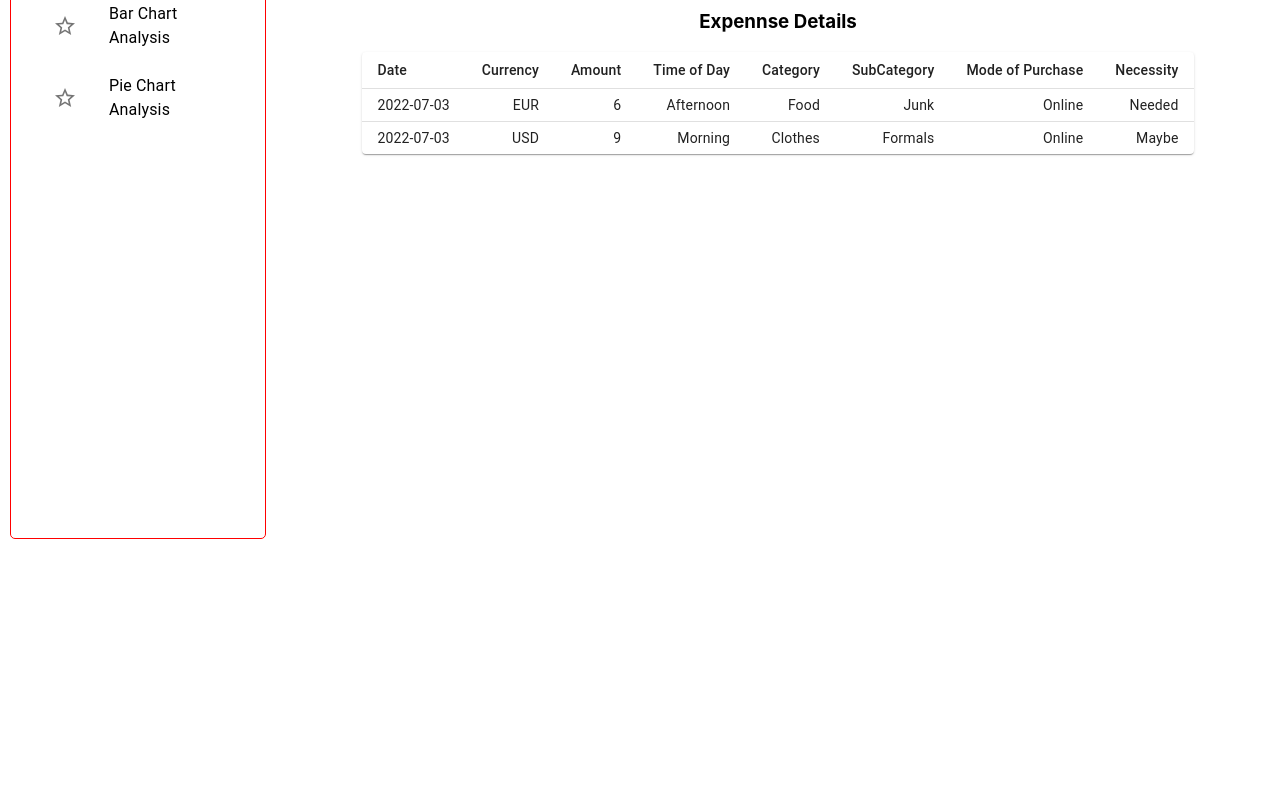
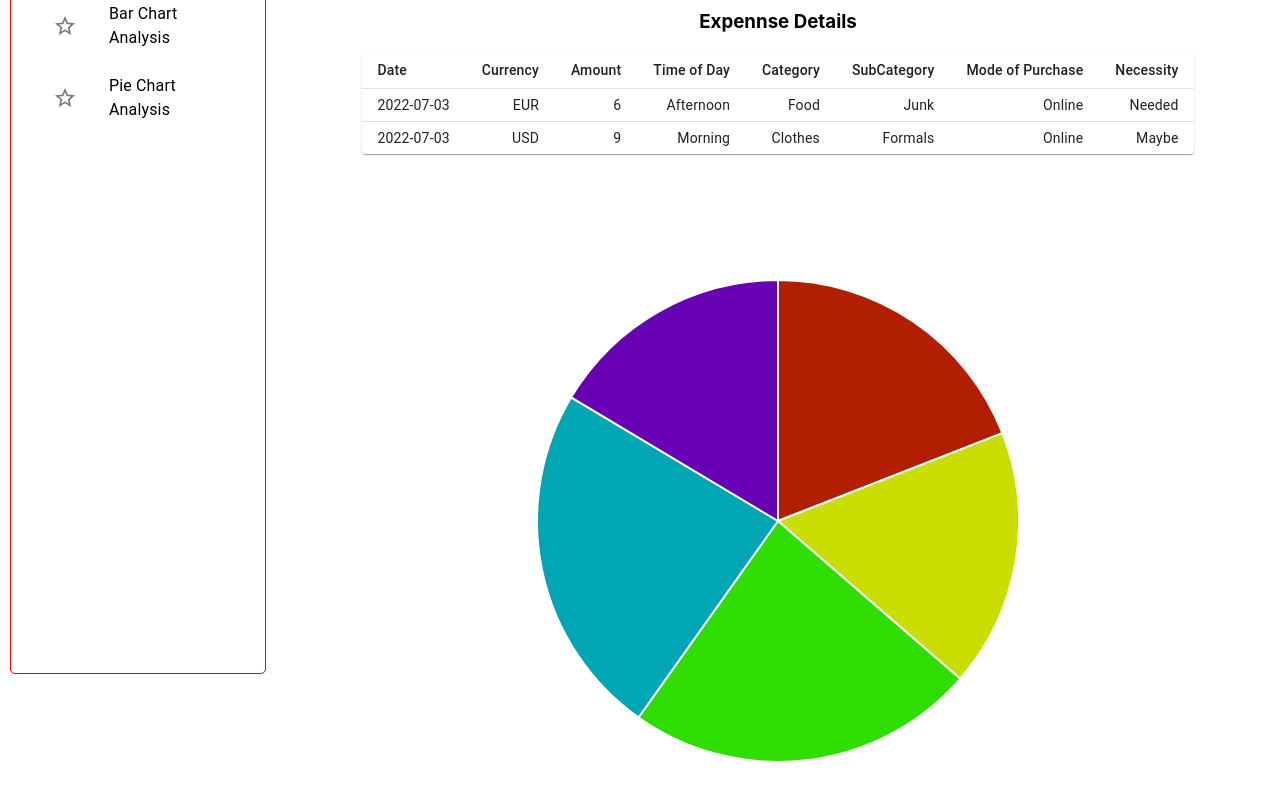
Before and after one commit to karthihifi/Expense_trancker_Web, a React (Create React App) app: page /main in a window 1280 px wide. Shown: the part 340-1140 px from the top of the page. Before the commit the page ends 889 px from the top, so only its background shows below. Built offline with nearby package versions, Linux system fonts and the light colour scheme; no server answers.

Commit message:
third commit

```diff
--- a/package.json
+++ b/package.json
@@ -16,7 +16,9 @@
     "@types/react-dom": "^18.0.5",
     "axios": "^0.27.2",
     "canvasjs-react-charts": "^1.0.5",
+    "chart.js": "^3.8.0",
     "react": "^18.2.0",
+    "react-chartjs-2": "^4.2.0",
     "react-dom": "^18.2.0",
     "react-scripts": "5.0.1",
     "recharts": "^2.1.11",
--- /dev/null
+++ b/src/components/PieChart.tsx
@@ -0,0 +1,64 @@
+import React from 'react';
+import { Pie } from 'react-chartjs-2';
+import { Chart, ArcElement } from 'chart.js'
+Chart.register(ArcElement);
+
+const state = {
+    labels: ['January', 'February', 'March',
+        'April', 'May'],
+    datasets: [
+        {
+            label: 'Rainfall',
+            backgroundColor: [
+                '#B21F00',
+                '#C9DE00',
+                '#2FDE00',
+                '#00A6B4',
+                '#6800B4'
+            ],
+            hoverBackgroundColor: [
+                '#501800',
+                '#4B5000',
+                '#175000',
+                '#003350',
+                '#35014F'
+            ],
+            data: [65, 59, 80, 81, 56]
+        }
+    ]
+}
+const PieChart = () => {
+    return (
+        <div>
+            <Pie
+                data={state}
+                options={{
+                    layout: {
+                        padding: {
+                            left: 250, right: 250,
+                            bottom: 250
+                        }
+                    },
+                    plugins: {
+                        title: {
+                            align: 'start',
+                            // display: true,
+                            text: 'Custom Chart Title'
+                        },
+                        legend: {
+                            // display: true,
+                            position: "right",
+                            labels: {
+                                font: {
+                                    size: 14
+                                }
+                            }
+                        }
+                    }
+                }}
+            />
+        </div>
+    );
+};
+
+export default PieChart;
--- a/src/components/main.tsx
+++ b/src/components/main.tsx
@@ -12,6 +12,7 @@ import SideBar from './SideBar'
 import NavBar from './NavBar'
 import TodaysExpenseSect from './TodaysExpenseSection'
 import ModalFile from './interface';
+import PieChart from './PieChart'
 
 interface ModalDataProps {
     ModalData: ModalFile[];
@@ -84,15 +85,15 @@ function createData(
     necessity: string,
     dateno: number,
     month: number,
-    monthstr:string,
+    monthstr: string,
     year: number
 ) {
-    return { date, currency, amount, time, category, subcategory, availmode, necessity, dateno, month,monthstr, year };
+    return { date, currency, amount, time, category, subcategory, availmode, necessity, dateno, month, monthstr, year };
 }
 
 const rows = [
-    createData('2022-07-03', 'EUR', 6.0, 'Afternoon', 'Food', 'Junk', 'Online', 'Needed', 3, 7,'July', 2022),
-    createData('2022-07-03', 'USD', 9.0, 'Morning', 'Clothes', 'Formals', 'Online', 'Maybe', 3, 7,'July', 2022)
+    createData('2022-07-03', 'EUR', 6.0, 'Afternoon', 'Food', 'Junk', 'Online', 'Needed', 3, 7, 'July', 2022),
+    createData('2022-07-03', 'USD', 9.0, 'Morning', 'Clothes', 'Formals', 'Online', 'Maybe', 3, 7, 'July', 2022)
 ];
 
 
@@ -163,6 +164,11 @@ const Main: React.FC = (props) => {
     }
     // const uniqify = (array:ModalFile[], key:any) => array.reduce((prev, curr) => prev.find(a => a[key] === curr[key]) ? prev : prev.push(curr) && prev, []);
 
+    var compareYear = function (a: ModalFile, b: ModalFile) {
+        if (a.year > b.year) { return -1; }
+        if (a.year < b.year) { return 1; }
+        return 0;
+    }
     const handleAddExpense = (Modal: ModalFile) => {
         console.log(Modal)
         let dummydata: ModalFile[] = [...AllData];
@@ -200,10 +206,10 @@ const Main: React.FC = (props) => {
                 }, []);
                 filteredArr.forEach((item) => {
                     item.amount = calculateMonthtot(item.month, item.year)
-                    let index = Calenderinfo.findIndex(row => {return row.key == item.month} )
+                    let index = Calenderinfo.findIndex(row => { return row.key == item.month })
                     // item.date = Calenderinfo[index].value
                 })
-                console.log(AllData, filteredArr,ModalData,"testmonth")
+                console.log(AllData, filteredArr, ModalData, "testmonth")
                 //                 filteredArr.sort((a,b) => {
                 // return a.month > b.month
                 //                 })
@@ -225,9 +231,9 @@ const Main: React.FC = (props) => {
                 //     }
                 // }, []);
 
-                const uniqueIds:number[] = [];
+                const uniqueIds: number[] = [];
 
-                let filteredArr1 = dummydata.filter( (element:ModalFile) => {
+                let filteredArr1 = dummydata.filter((element: ModalFile) => {
                     const isDuplicate = uniqueIds.includes(element.year);
                     if (!isDuplicate) {
                         uniqueIds.push(element.year);
@@ -235,14 +241,19 @@ const Main: React.FC = (props) => {
                     }
                     return false;
                 })
-console.log(filteredArr1,"yearId's")
-
+                filteredArr1.sort(compareYear)
+                console.log(filteredArr1, "yearId's")
+                // filteredArr1.sort(
+                //     function (a, b) {
+                //         a.year - b.year ? 1 : ((a.year - b.year) ? -1 : 0)
+                //     }
+                // )
                 filteredArr1.forEach((item) => {
                     item.amount = calculateYeartot(item.year)
                     // let index = Calenderinfo.findIndex(row => {return row.key == item.month} )
                     // item.date = Calenderinfo[index].value
                 })
-                console.log(AllData, filteredArr1,"testmonth")
+                console.log(AllData, filteredArr1, "testmonth")
                 setdailyTotal(calculateDailytot(filteredArr1))
                 setYearlyData(filteredArr1)
                 setModalData(filteredArr1)
@@ -337,9 +348,10 @@ console.log(filteredArr1,"yearId's")
                                     {/* <Bar dataKey="uv" fill="#82ca9d" /> */}
                                 </BarChart>
                             </ResponsiveContainer>
-
                         </div>
-                        : ''}
+                        :
+                        <div className="chart"><PieChart></PieChart></div>
+                        }
                 </div>
             </div>
         </div>
```
Also changed, not shown: src/components/BarChart.tsx (deleted, +0 -41 lines), 1 other file (tests, documents, lock files or other folders). Lines whose indentation alone changed are shown as unchanged.
